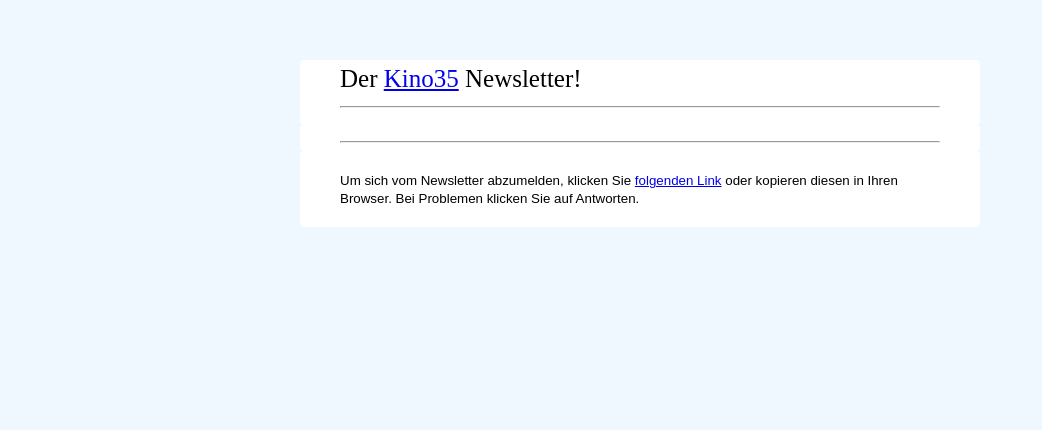
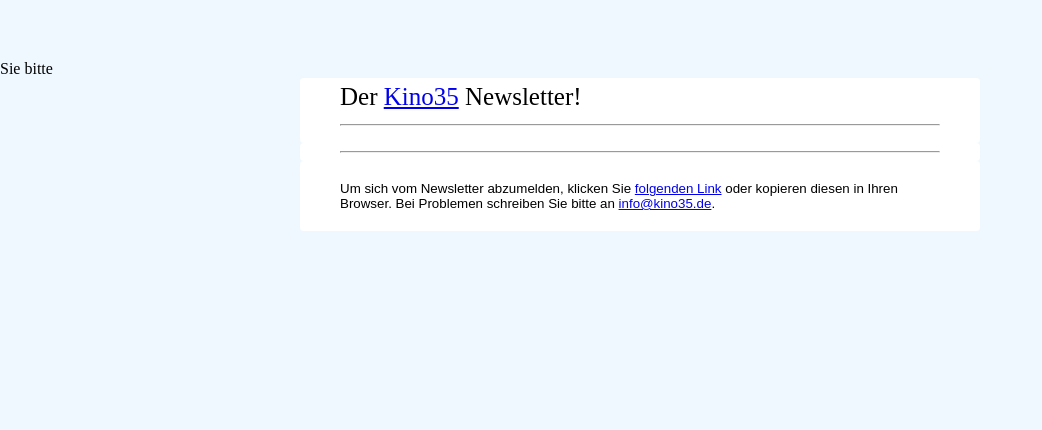
Before and after one commit to chengler/kinowebsite, a Django app: template filme/templates/filme/newsletter_render_hinweis.html in a window 1280 px wide. Shown: the top 430 px of the page, without its empty margins (0-1042 px from the left). Before the commit the page ends 227 px from the top, so only its background shows below. Run offline with Django 3.2, Linux system fonts and the light colour scheme; the template is opened without the code that fills it, so the values that code supplies are empty.

Commit message:
Update newsletter_render_hinweis.html

```diff
--- a/filme/templates/filme/newsletter_render_hinweis.html
+++ b/filme/templates/filme/newsletter_render_hinweis.html
@@ -1,4 +1,4 @@
-{% load static %}
+Sie bitte{% load static %}
 <!DOCTYPE html>
 <html lang="de">
   <head>
@@ -41,7 +41,7 @@
         <tr>
             <td bgcolor="aliceblue" style="font-size: 0;"> </td>
             <td bgcolor="white" width="600px" style="border-radius: 4px; font-family: sans-serif; padding: 20px 40px;">
-                <small>Um sich vom Newsletter abzumelden, klicken Sie <a href="https://{{request.get_host}}/newsletter/abmelden/#changeme#">folgenden Link</a> oder kopieren diesen in Ihren Browser.  Bei Problemen klicken Sie auf Antworten.</small>
+                <small>Um sich vom Newsletter abzumelden, klicken Sie <a href="https://{{request.get_host}}/newsletter/abmelden/#changeme#">folgenden Link</a> oder kopieren diesen in Ihren Browser.  Bei Problemen schreiben Sie bitte an <a href="mailto:info@kino35.de">info@kino35.de</a>.</small>
             </td>
             <td bgcolor="aliceblue" style="font-size: 0;"> </td>
     </table>
```
